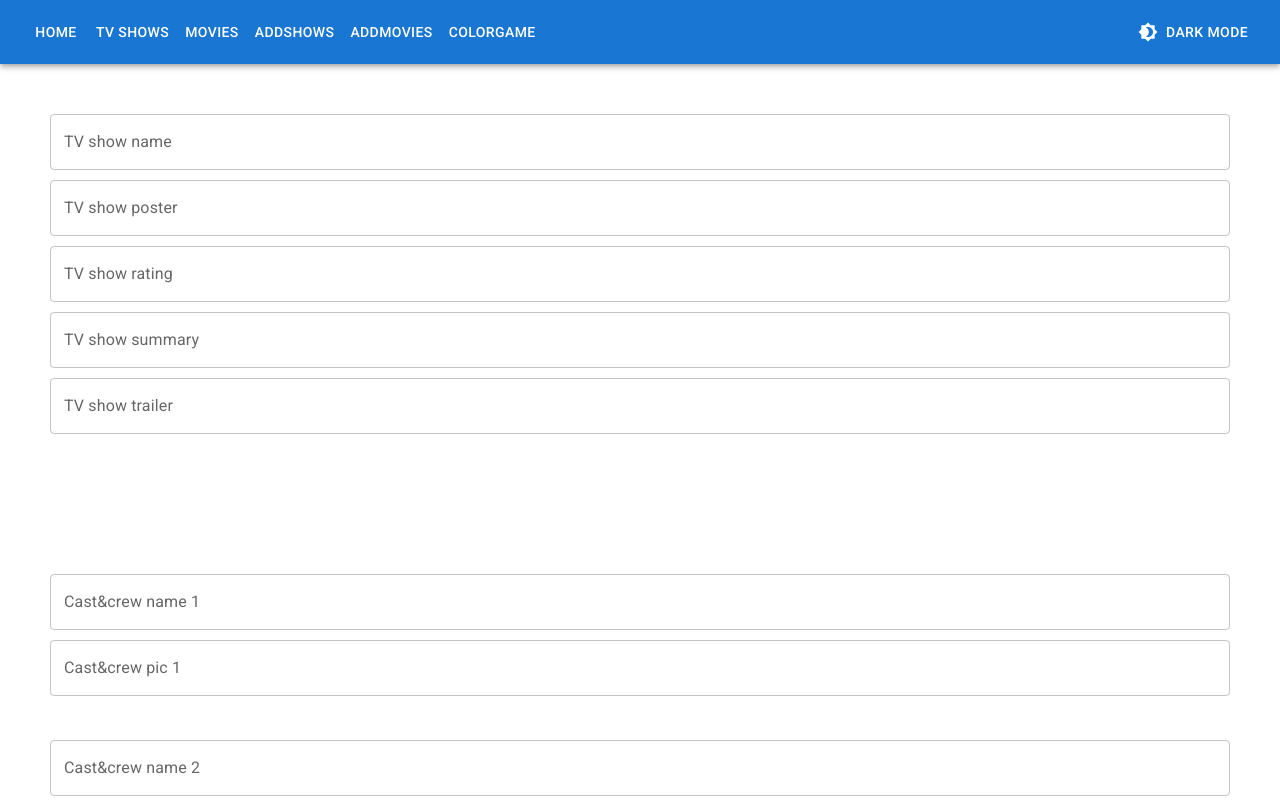
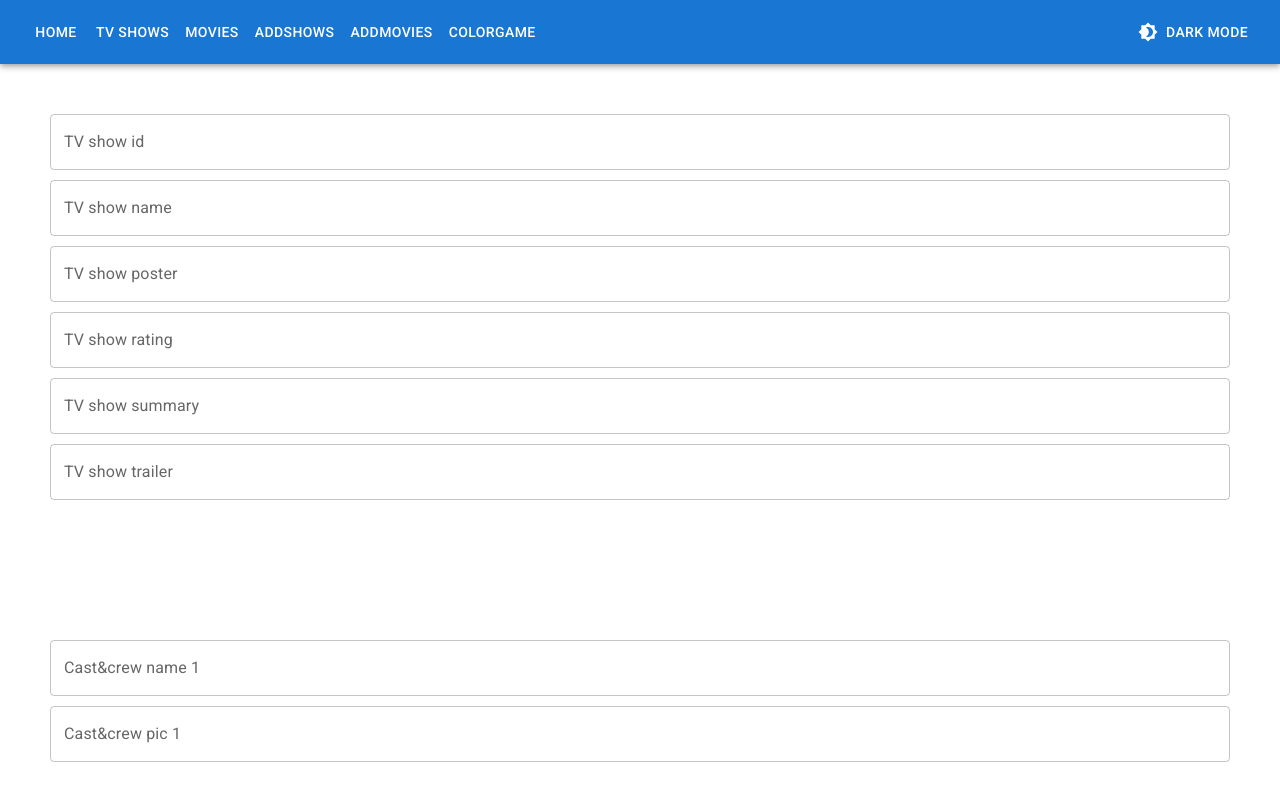
Before and after one commit to Jagan0901/OTT-application, a React (Create React App) app: page /TVShows/add in a window 1280 px wide. Shown: the top 800 px of the page. Built offline with nearby package versions, Linux system fonts and the light colour scheme.

Commit message:
till node api

```diff
--- a/src/Add_Movies.js
+++ b/src/Add_Movies.js
@@ -6,6 +6,7 @@ import { movieAPI } from './api';
 
 export function Add_Movies() {
   // const moviesList = INITIAL_MOVIES_LIST;
+  const [id, setId] = useState("");
   const [name, setName] = useState("");
   const [poster, setPoster] = useState("");
   const [rating, setRating] = useState("");
@@ -29,6 +30,14 @@ export function Add_Movies() {
   return (
 
     <div className='add-movies'>
+      <TextField
+        id="outlined-basic"
+        label="Movie id"
+        variant="outlined"
+        type="number"
+        onChange={(event) => setId(event.target.value)}
+        placeholder='Enter any id' />
+
       <TextField
         id="outlined-basic"
         label="Movie name"
@@ -165,6 +174,7 @@ export function Add_Movies() {
         variant="contained"
         onClick={() => {
           const newMovie = {
+            id : id,
             name: name,
             poster: poster,
             rating: rating,
--- a/src/Add_TV_Shows.js
+++ b/src/Add_TV_Shows.js
@@ -6,6 +6,7 @@ import { showsAPI } from './api';
 
 export function Add_TV_Shows() {
 
+  const [id, setId] = useState("");
   const [name, setName] = useState("");
   const [poster, setPoster] = useState("");
   const [rating, setRating] = useState("");
@@ -30,6 +31,14 @@ export function Add_TV_Shows() {
   return (
 
     <div className='add-webSeries'>
+
+      <TextField
+        id="outlined-basic"
+        label="TV show id"
+        variant="outlined"
+        type="number"
+        placeholder='Enter any id'
+        onChange={(event) => setId(event.target.value)} />
 
       <TextField
         id="outlined-basic"
@@ -164,6 +173,7 @@ export function Add_TV_Shows() {
         variant="contained"
         onClick={() => {
           const newShow = {
+            id: id,
             name: name,
             poster: poster,
             rating: rating,
```
